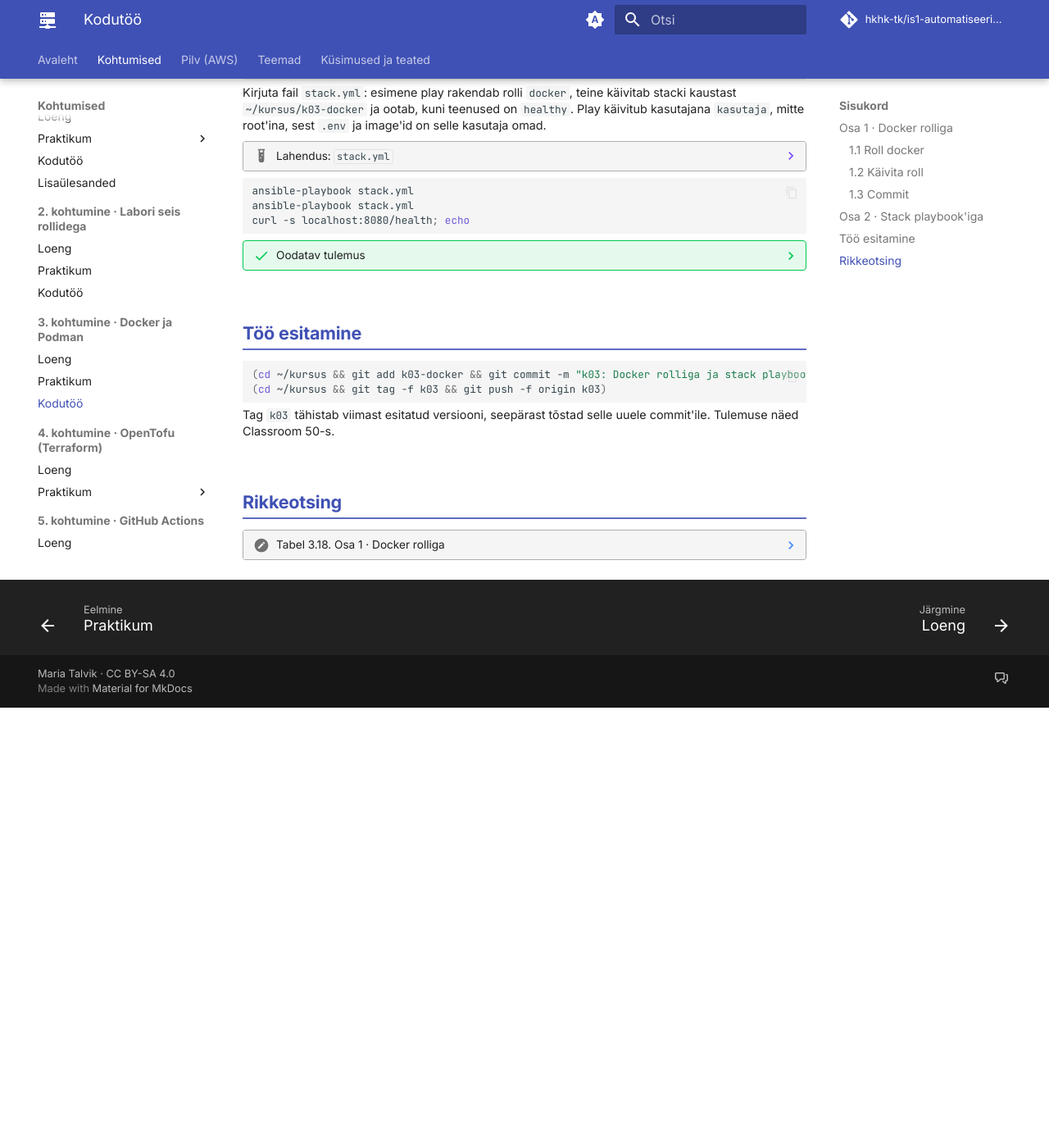
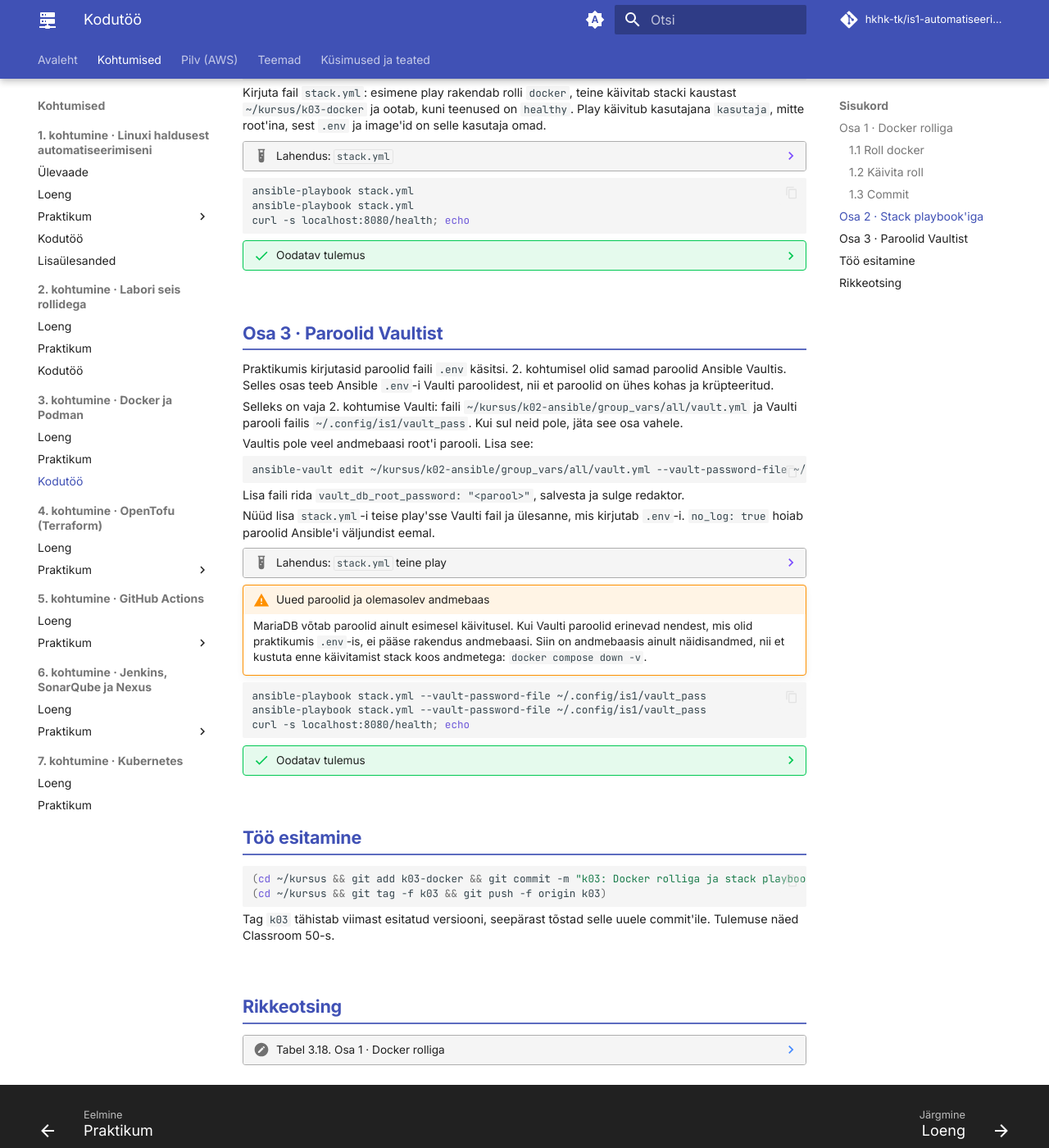
Before and after one commit to hkhk-tk/is1-automatiseerimine, an MkDocs documentation site: the page built from docs/k03/kodutoo.md, in a window 1280 px wide and 1400 px high, scrolled down 2084 px. Shown: the whole window at 82% size. Built offline with MkDocs 1.6.1 and Material for MkDocs 9.7.7, drawn with Linux system fonts in a browser that asks for light colours; comment, search, counter and statistics services are not loaded; before the commit the page ends 2947 px from its top, so only the background shows below that; some of the changed text lies outside the part shown.

Commit message:
K3: .env selgitus kokkuvolditud plokis, kodutöö osa 3 teeb .env-i K2 Vaulti paroolidest

````diff
--- a/docs/k03/kodutoo.md
+++ b/docs/k03/kodutoo.md
@@ -7,7 +7,7 @@ tags:
 
 # Kodutöö: Docker rolliga ja stack playbook'iga
 
-Praktikumis paigaldasid Dockeri käsitsi ja käivitasid stacki käsuga. Kodutöös kirjutad paigalduse rolliks `docker` ja paned sama playbook'i käivitama ka Labori seisu stacki. Nii saab uue masina seadistada ühe käsuga. Kodutöö on boonus.
+Praktikumis paigaldasid Dockeri käsitsi ja käivitasid stacki käsuga. Kodutöös kirjutad paigalduse rolliks `docker` ja paned sama playbook'i käivitama ka Labori seisu stacki. Lõpuks võtab playbook paroolid 2. kohtumise Vaultist. Nii saab uue masina seadistada ühe käsuga. Kodutöö on boonus.
 
 Kodutöö teed harus `main` pärast seda, kui praktikumi pull request on ühendatud. Starteris on `docker.yml` ja `roles/docker/files/harbor-ca.crt`.
 
@@ -295,6 +295,73 @@ curl -s localhost:8080/health; echo
 
     Esimene käivitus on `ok` või `changed`, teine lõpeb `changed=0` ja `/health` annab neli `UP`-i. `wait: true` teeb sama mis `docker compose up -d --wait`: play jätkub alles siis, kui teenused on `healthy`.
 
+## Osa 3 · Paroolid Vaultist
+
+Praktikumis kirjutasid paroolid faili `.env` käsitsi. 2. kohtumisel olid samad paroolid Ansible Vaultis. Selles osas teeb Ansible `.env`-i Vaulti paroolidest, nii et paroolid on ühes kohas ja krüpteeritud.
+
+Selleks on vaja 2. kohtumise Vaulti: faili `~/kursus/k02-ansible/group_vars/all/vault.yml` ja Vaulti parooli failis `~/.config/is1/vault_pass`. Kui sul neid pole, jäta see osa vahele.
+
+Vaultis pole veel andmebaasi root'i parooli. Lisa see:
+
+```bash
+ansible-vault edit ~/kursus/k02-ansible/group_vars/all/vault.yml --vault-password-file ~/.config/is1/vault_pass
+```
+
+Lisa faili rida `vault_db_root_password: "<parool>"`, salvesta ja sulge redaktor.
+
+Nüüd lisa `stack.yml`-i teise play'sse Vaulti fail ja ülesanne, mis kirjutab `.env`-i. `no_log: true` hoiab paroolid Ansible'i väljundist eemal.
+
+??? example "Lahendus: `stack.yml` teine play"
+
+    ```yaml
+    - name: Labori seis
+      hosts: localhost
+      connection: local
+      vars_files:
+        - ../k02-ansible/group_vars/all/vault.yml
+      vars:
+        github_kasutaja: sinu-github-kasutaja
+      tasks:
+        - name: .env Vaulti paroolidest
+          ansible.builtin.copy:
+            dest: "{{ playbook_dir }}/.env"
+            mode: "0600"
+            content: |
+              DB_PASSWORD={{ vault_db_password }}
+              DB_ROOT_PASSWORD={{ vault_db_root_password }}
+              RABBITMQ_PASSWORD={{ vault_rabbitmq_password }}
+              TEACHER_TOKEN={{ vault_teacher_token }}
+              HUB=harbor.lab.hkhk.lan/dockerhub/library
+              REGISTRY=harbor.lab.hkhk.lan
+              OWNER={{ github_kasutaja }}
+              TAG=dev
+              WEB_PORT=8080
+          no_log: true
+
+        - name: Stack töötab
+          community.docker.docker_compose_v2:
+            project_src: "{{ playbook_dir }}"
+            state: present
+            wait: true
+            wait_timeout: 300
+    ```
+
+    Asenda `sinu-github-kasutaja` oma GitHubi kasutajanimega väikeste tähtedega.
+
+!!! warning "Uued paroolid ja olemasolev andmebaas"
+
+    MariaDB võtab paroolid ainult esimesel käivitusel. Kui Vaulti paroolid erinevad nendest, mis olid praktikumis `.env`-is, ei pääse rakendus andmebaasi. Siin on andmebaasis ainult näidisandmed, nii et kustuta enne käivitamist stack koos andmetega: `docker compose down -v`.
+
+```bash
+ansible-playbook stack.yml --vault-password-file ~/.config/is1/vault_pass
+ansible-playbook stack.yml --vault-password-file ~/.config/is1/vault_pass
+curl -s localhost:8080/health; echo
+```
+
+??? success "Oodatav tulemus"
+
+    Esimesel käivitusel on `.env` ülesanne `changed`, teisel `ok` ja kogu play lõpeb `changed=0`. `/health` annab neli `UP`-i. `.env`-is on nüüd Vaulti paroolid, aga Ansible'i väljundis neid ei näe.
+
 ## Töö esitamine
 
 ```bash
````
Also changed, not shown: docs/k03/lab.md (+8 -0 lines).
